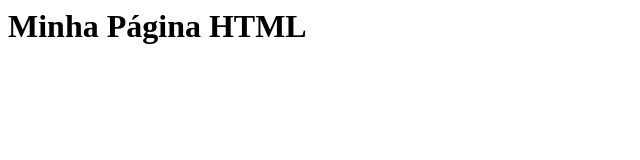
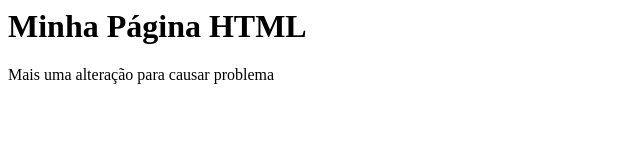
Before and after one commit to vivyribeiro/gama-no-github, a plain HTML site: page index.html in a window 1280 px wide. Shown: the whole page, without its empty margins (0-640 px from the left). Drawn offline with Linux system fonts and the light colour scheme.

Commit message:
outro commit mas na master

```diff
--- a/index.html
+++ b/index.html
@@ -1,5 +1,6 @@
 <html>
   <body>
     <h1>Minha Página HTML</h1>
+    <p>Mais uma alteração para causar problema</p>
   </body>
 </html>
```
